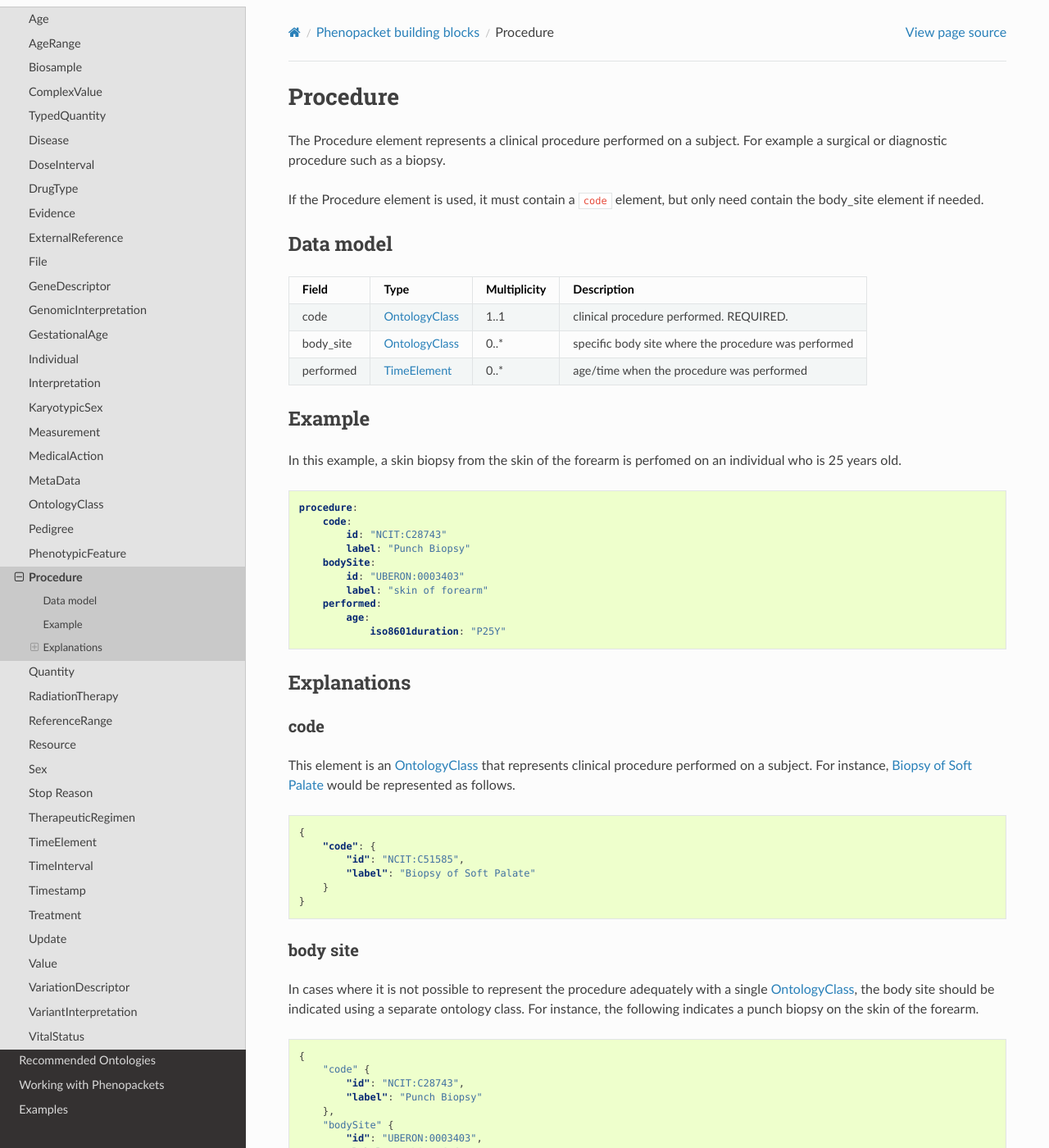
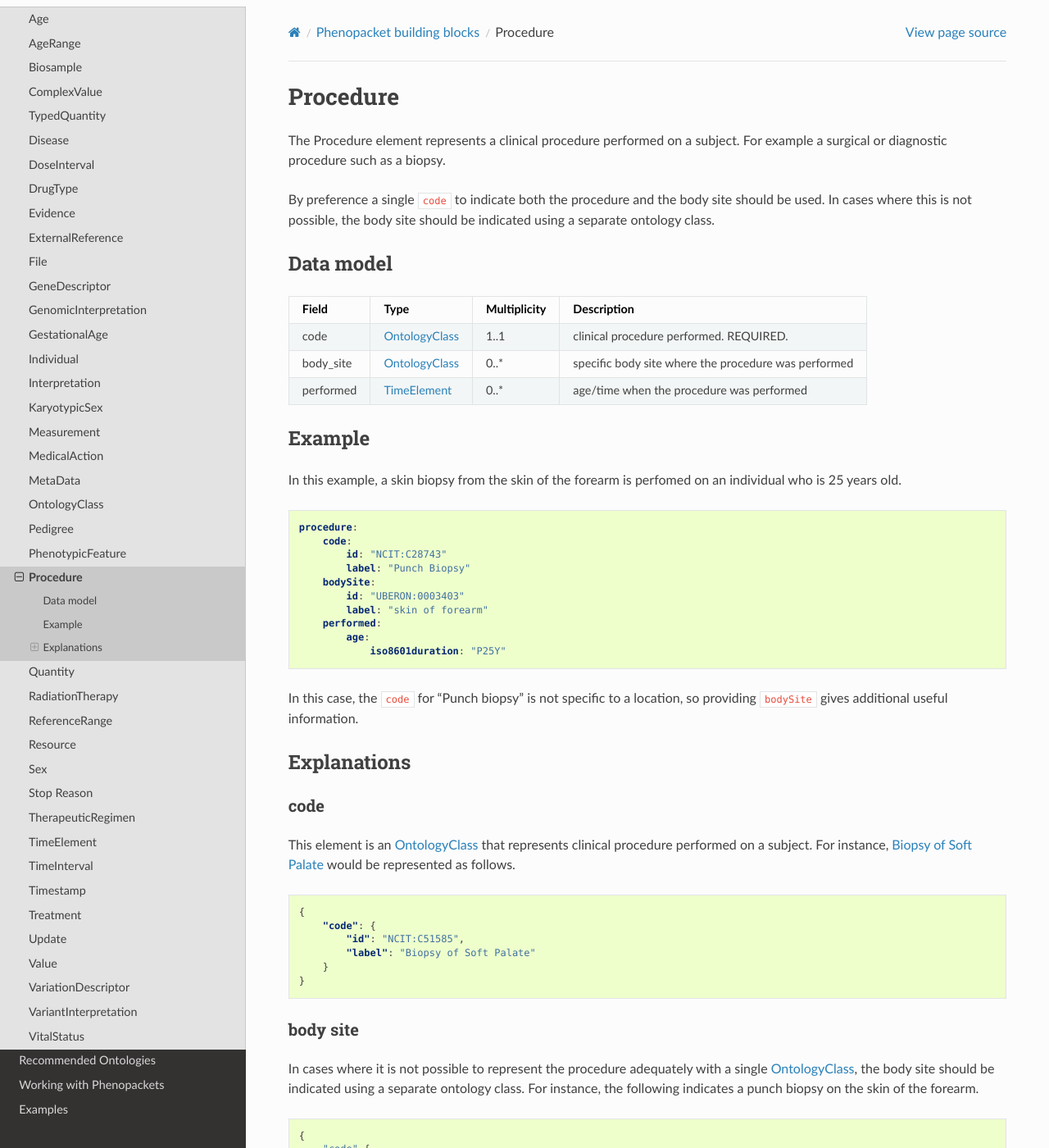
Before and after one commit to phenopackets/phenopacket-schema, a Sphinx documentation site: the page built from docs/procedure.rst, in a window 1280 px wide and 1400 px high. Shown: the whole window at 82% size. Built offline with Sphinx 7.4.7 and the Read the Docs theme 2.0.0, drawn with Linux system fonts in a browser that asks for light colours; pages that are not in the unit, such as notebooks, are missing from menus.

Commit message:
Sync docs of procedure with protobuf
Fixes #382

```diff
--- a/docs/procedure.rst
+++ b/docs/procedure.rst
@@ -7,8 +7,9 @@ Procedure
 The Procedure element represents a clinical procedure performed on a subject. For example a surgical or diagnostic
 procedure such as a biopsy.
 
-If the Procedure element is used, it must contain a ``code`` element, but only need contain the
-body_site element if needed.
+By preference a single ``code`` to indicate both the procedure and the
+body site should be used. In cases where this is not possible, the body site should be indicated using a separate
+ontology class.
 
 Data model
 ##########
@@ -40,6 +41,8 @@ In this example, a skin biopsy from the skin of the forearm is perfomed on an in
                 iso8601duration: "P25Y"
 
 
+In this case, the ``code`` for "Punch biopsy" is not specific to a location, so providing ``bodySite`` gives
+additional useful information.
 
 
 Explanations
```
